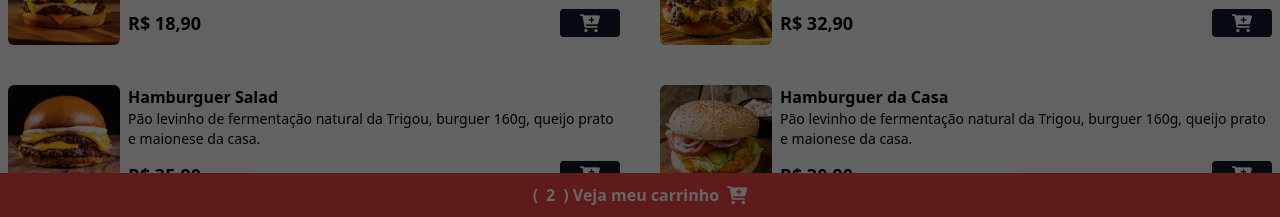
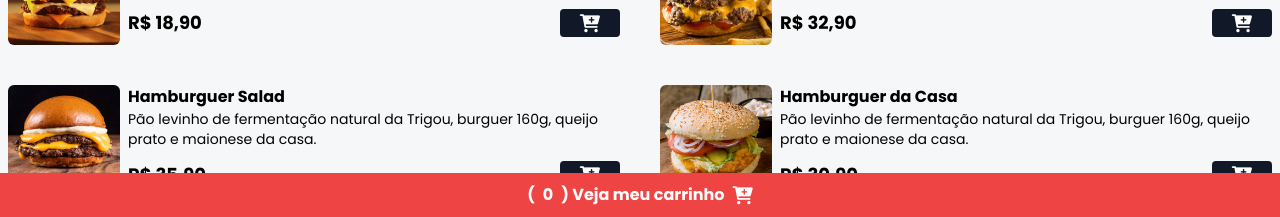
Before and after one commit to QueremNunes/projeto_cardapio, a website: page index.html in a window 1280 px wide. Shown: the part 583-800 px from the top of the page. Drawn offline with Linux system fonts and the light colour scheme.

Commit message:
atualizações e mudança de fontes

```diff
--- a/index.html
+++ b/index.html
@@ -4,6 +4,10 @@
 <head>
 <meta charset="UTF-8">
 <meta name="viewport" content="width=device-width, initial-scale=1.0">
+
+<link rel="preconnect" href="https://fonts.googleapis.com" />
+<link rel="preconnect" href="https://fonts.gstatic.com" crossorigin />
+<link href="https://fonts.googleapis.com/css2?family=Poppins:wght@400;500;700&display=swap" rel="stylesheet" />
 
 <link rel="stylesheet" href="https://cdnjs.cloudflare.com/ajax/libs/font-awesome/6.0.0-beta3/css/all.min.css"
 integrity="sha512-Fo3rlrZj/k7ujTnHg4CGR2D7kSs0v4LLanw2qksYuRlEzO+tcaEPQogQ0KaoGN26/zrn20ImR1DfuLWnOo7aBA=="
@@ -180,7 +184,7 @@ Conheça nosso menu
 <!--Fim do menu-->
 
 <!--Modal cart-->
-<div class="bg-black/60 w-full h-full fixed top-0 left-0 z-[99] flex items-center justify-center">
+<div class="bg-black/60 w-full h-full fixed top-0 left-0 z-[99] items-center justify-center hidden">
     <div class="bg-white p-5 rounded-md min-w0[90%] md:min-w-[500px]">
         <h2 class="text-center font-bold text-2xl md-2">Meu carrinho</h2>
 
@@ -200,7 +204,7 @@ Conheça nosso menu
 
 <footer class="w-full bg-red-500 py-2 fixed bottom-0 z-40 flex items-center justify-center">
     <button class="flex items-center gap-2 text-white font-bold" id="cart-btn">
-        (<span class="cart-count">2</span>)
+        (<span class="cart-count">0</span>)
         Veja meu carrinho
         <i class="fa fa-cart-plus text-lg text-white"></i>
     </button>
--- a/tailwind.config.js
+++ b/tailwind.config.js
@@ -2,6 +2,9 @@
 module.exports = {
   content: ["./**/*.{html,js}"],
   theme: {
+    fontFamily:{
+      'sans': ['Poppins', 'sans-serif']
+    },
     extend: {
       backgroundImage: {
       "home": "url('/imagens/bg.png')"
```
Also changed, not shown: styles/output.css.
